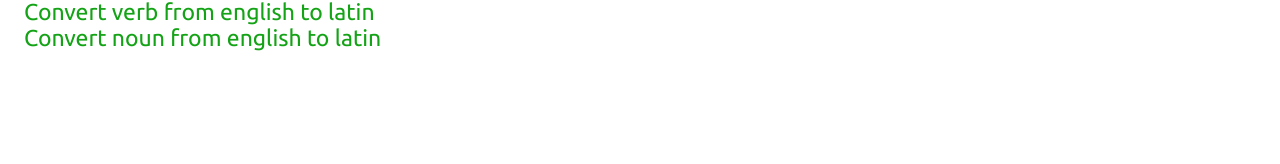
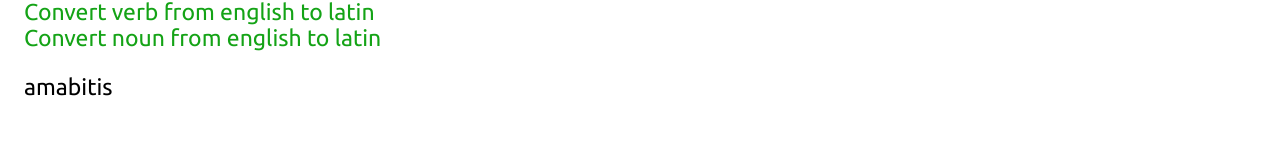
Before and after one commit to VulcanWM/discipulis, a Next.js app: page / in a window 1280 px wide. Shown: the part 324-488 px from the top of the page. Built offline with nearby package versions, Linux system fonts and the light colour scheme.

Commit message:
Created the verb_english_to_latin() function

```diff
--- /dev/null
+++ b/grammar/verbs.js
@@ -0,0 +1,118 @@
+import {verbs, numbers, persons, tenses, perfect_stems, verb_types} from '../grammar/vocab'
+
+const first_conjugation = {
+    'present': ['o', 'as', 'at', 'amus', 'atis', 'ant'],
+    'imperfect': ['abam', 'abas', 'abat', 'abamus', 'abatis', 'abant'],
+    'perfect': ['i', 'isti', 'it', 'imus', 'istis', 'erunt'],
+    'future': ['abo', 'abis', 'abit', 'abimus', 'abitis', 'abunt'],
+    'future perfect': ['ero', 'eris', 'erit', 'erimus', 'eritis', 'erint'],
+    'pluperfect': ['eram', 'eras', 'erat', 'eramus', 'eratis', 'erant'],
+    'present passive': ['or', 'aris', 'atur', 'amur', 'amini', 'antur']
+}
+
+const second_conjugation = {
+    'present': ['o', 'es', 'et', 'emus', 'etis', 'ent'],
+    'imperfect': ['ebam', 'ebas', 'ebat', 'ebamus', 'ebatis', 'ebant'],
+    'perfect': ['i', 'isti', 'it', 'imus', 'istis', 'erunt'],
+    'future': ['ebo', 'ebis', 'ebit', 'ebimus', 'ebitis', 'ebunt'],
+    'future perfect': ['ero', 'eris', 'erit', 'erimus', 'eritis', 'erint'],
+    'pluperfect': ['eram', 'eras', 'erat', 'eramus', 'eratis', 'erant'],
+    'present passive': ['eor', 'eris', 'etur', 'emur', 'emini', 'entur']
+}
+
+const third_conjugation = {
+    'present': ['o', 'is', 'it', 'imus', 'itis', 'unt'],
+    'imperfect': ['ebam', 'ebas', 'ebat', 'ebamus', 'ebatis', 'ebant'],
+    'perfect': ['i', 'isti', 'it', 'imus', 'istis', 'erunt'],
+    'future': ['am', 'es', 'et', 'emus', 'etis', 'ent'],
+    'future perfect': ['ero', 'eris', 'erit', 'erimus', 'eritis', 'erint'],
+    'pluperfect': ['eram', 'eras', 'erat', 'eramus', 'eratis', 'erant'],
+    'present passive': ['or', 'eris', 'itur', 'imur', 'imini', 'untur']
+}
+
+const fourth_conjugation = {
+    'present passive': ['or', 'ris', 'tur', 'mur', 'mini', 'untur']
+}
+
+
+export function verb_english_to_latin(word, person, number, tense){
+  if (tenses.includes(tense) == false){
+    return "This is not a case", false
+  }
+  if (numbers.includes(number) == false){
+    return "A number has to be singular or plural", false
+  }
+  if (Object.keys(verbs).includes(word) == false){
+    return (word + " is not in the word list"), false
+  }
+  if (persons.includes(person) == false){
+    return "The person has to be 1st, 2nd or 3rd", false
+  }
+  let latin_form = verbs[word]
+  let nominative = latin_form.split(", ")[0]
+  let infinitive = latin_form.split(", ")[1]
+  let perfect = latin_form.split(", ")[2]
+  let conjugation = latin_form.split(", ").slice(-1)[0]
+  var index = persons.indexOf(person)
+  var latin_word
+  if ((number == "singular") && (person == "1st") && (tense == "present")){
+    return nominative, nominative
+  }
+  if (number == "plural"){
+    index += 3
+  }
+  if (conjugation == "1st"){
+    // 1st conjugation
+    if (perfect_stems.includes(tense) == false){
+      latin_word = infinitive.slice(0,-3) + first_conjugation[tense][index]
+    } else {
+      latin_word = perfect.slice(0,-1) + first_conjugation[tense][index]
+
+    }
+  }
+  if (conjugation == "2nd"){
+    // 2nd conjugation
+    if (perfect_stems.includes(tense) == false){
+      var latin_word = infinitive.slice(0,-3) + second_conjugation[tense][index]
+    } else {
+      var latin_word = perfect.slice(0,-1) + second_conjugation[tense][index]
+    }
+  }
+  if (conjugation == "3rd"){
+    // 3rd conjugation
+    if (perfect_stems.includes(tense) == false){
+      var latin_word = infinitive.slice(0,-3) + third_conjugation[tense][index]
+    } else {
+      var latin_word = perfect.slice(0,-1) + third_conjugation[tense][index]
+    }
+  }
+  if (conjugation == "4th"){
+    // 4th conjugation
+    if (perfect_stems.includes(tense)){
+      var latin_word = perfect.slice(0,-1) + third_conjugation[tense][index]
+    } else if (tense == "present"){
+      var latin_word = infinitive.slice(0,-3) + third_conjugation[tense][index]
+    } else if (tense == "present passive"){
+      var latin_word = infinitive.slice(0,-2) + fourth_conjugation[tense][index]
+    } else {
+      var latin_word = infinitive.slice(0,-2) + third_conjugation[tense][index]
+    }
+  }
+  if (conjugation == "mixed"){
+  // mixed conjugation
+    if (perfect_stems.includes(tense)){
+      var latin_word = perfect.slice(0,-1) + third_conjugation[tense][index]
+    } else if (tense == "present"){
+      var latin_word = infinitive.slice(0,-3) + third_conjugation[tense][index]
+    } else if (tense == "present passive"){
+        if (0 < index < 5){
+          var latin_word = nominative.slice(0,-2) + third_conjugation[tense][index]
+        } else {
+          var latin_word = nominative.slice(0,-1) + third_conjugation[tense][index]
+        }
+    } else {
+        var latin_word = nominative.slice(0,-1) + third_conjugation[tense][index]
+    }
+  }
+  return {latin_word: latin_word, nominative: nominative}
+}
--- a/pages/index.jsx
+++ b/pages/index.jsx
@@ -1,8 +1,5 @@
 import Layout from '../components/layout'
-// import {nouns, verbs} from '../grammar/vocab'
-
-// console.log(nouns)
-// console.log(verbs)
+import {verb_english_to_latin} from '../grammar/verbs'
 
 export default function HomePage() {
   return (
@@ -15,6 +12,7 @@ export default function HomePage() {
       <a href="/all_verbs">All Verbs</a><br/>
       <a href="/convert_verb">Convert verb from english to latin</a><br/>
       <a href="/convert_noun">Convert noun from english to latin</a><br/>
+      <p>{verb_english_to_latin("love", "2nd", "plural", "future").latin_word}</p>
     </Layout>
   );
 }
```
